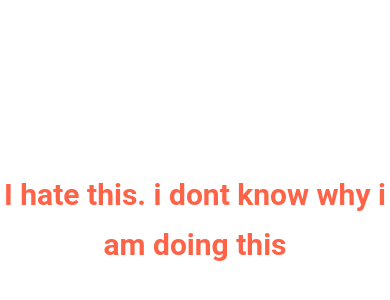
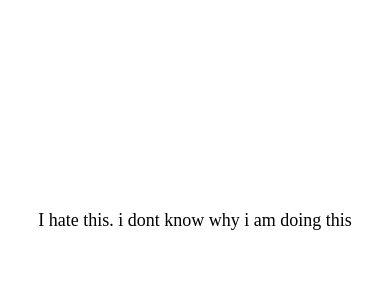
Before and after one commit to imransuet/Introduction-To-React-Native, a React Native app: screen / in a window 390 px wide. Shown: the part 202-502 px from the top of the page. Built offline with nearby package versions, Linux system fonts and the light colour scheme.

Commit message:
Encapsulating Text

```diff
--- a/App.js
+++ b/App.js
@@ -3,6 +3,7 @@ import React from 'react';
 import { StyleSheet, Text, View,Image, SafeAreaView } from 'react-native';
 import ViewImageScreen from './app/screens/ViewImageScreen';
 import WelcomeScreen from './app/screens/WelcomeScreen';
+import AppText from './app/components/Apptext'
 
 export default function App() {
   return(
@@ -15,18 +16,9 @@ export default function App() {
       alignItems:"center"
     }}>
 
-     <Text
-     style={{
-       fontSize:30,
-       fontFamily:'Roboto',
-       fontWeight:'bold',
-       color:'tomato',
-       textAlign:'center',
-       lineHeight:50
+     <AppText
 
-       // these properties are only valid for text components
-     }}
-     >I hate this. i dont know why i am doing this</Text>
+     >I hate this. i dont know why i am doing this</AppText>
 
     </View>
 
--- /dev/null
+++ b/app/components/Apptext.js
@@ -0,0 +1,19 @@
+import React from 'react';
+import {Text ,StyleSheet, Platform } from 'react-native';
+function Apptext({children}) {
+    return (
+    <Text style={styles.text}>{children}</Text>
+    );
+}
+
+const styles = StyleSheet.create({
+
+    text:{
+
+        fontSize:18,
+        fontFamily:Platform.OS==="android"?"Roboto": "Avenir"
+
+    }
+
+})
+export default Apptext;
```
